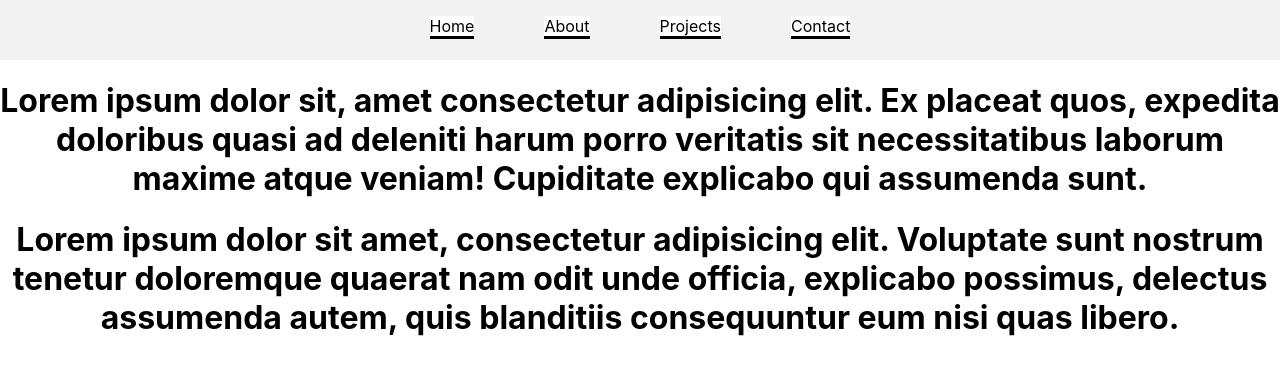
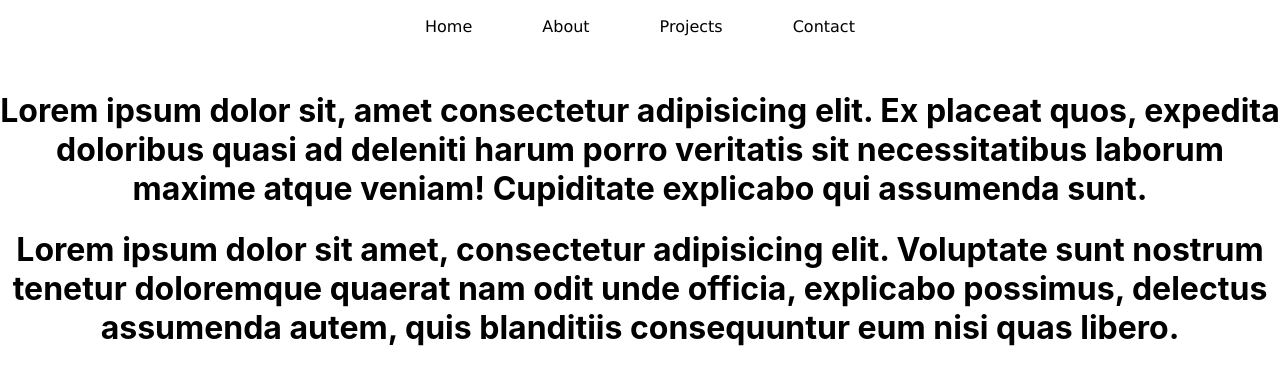
Before and after one commit to droxuz/Andrew_Nong_Portfolio, a React (Create React App) app in the folder my-react-app/: page / in a window 1280 px wide. Shown: the top 384 px of the page. Built offline with nearby package versions, Linux system fonts and the light colour scheme.

Commit message:
Fixed Hover

```diff
--- a/my-react-app/src/Components/HeadNavigation/HeadNavigation.css
+++ b/my-react-app/src/Components/HeadNavigation/HeadNavigation.css
@@ -3,7 +3,8 @@ body{
 }
 
 .naviBar{
-    background-color: hsl(0, 0%, 95%);
+    height: 70px;
+    /*background-color: hsl(0, 0%, 95%);*/
     position: sticky;
     top: 0;
     display: flex;
@@ -21,7 +22,7 @@ body{
     background-color: white;
     text-decoration: none;
     display: inline-block;
-    border-bottom-style: solid;
+    font-family: Verdana, Geneva, Tahoma, sans-serif;
     margin-left: 25px;
     margin-right: 25px;
     margin-bottom: 5px;
@@ -32,7 +33,7 @@ body{
 }
 
 .naviBar a:hover{
-    padding: 2px;
-    border-radius: 3px;
-    background-color: hsl(189, 94%, 90%);
+    border-bottom: solid;
+    border-width: 2px;
+    border-radius: 1px;
 }
--- a/my-react-app/src/Components/HeadNavigation/HeadNavigation.jsx
+++ b/my-react-app/src/Components/HeadNavigation/HeadNavigation.jsx
@@ -13,8 +13,9 @@ function HeadNavigation(){
                     transition= {{ delay: 0.5, duration: 0.7}}
                     variants={fadeInfromTop}
                     whileHover={{
-                        scale: 1.1,
+                        scale: 1.2,
                         transition: {duration: 0.5},
+                        textShadow: "0px 0px 8px rgb(215, 160, 252)",
                     }}
                     href=""
                     >
@@ -27,8 +28,9 @@ function HeadNavigation(){
                     transition= {{ delay: 0.5, duration: 0.9}}
                     variants={fadeInfromTop}
                     whileHover={{
-                        scale: 1.1,
+                        scale: 1.2,
                         transition: {duration: 0.5},
+                        textShadow: "0px 0px 8px rgb(215, 160, 252)",
                     }}
                     href=""
                     >
@@ -43,8 +45,9 @@ function HeadNavigation(){
                     transition= {{ delay: 0.5, duration: 1.1}}
                     variants={fadeInfromTop}
                     whileHover={{
-                        scale: 1.1,
+                        scale: 1.2,
                         transition: {duration: 0.5},
+                        textShadow: "0px 0px 8px rgb(215, 160, 252)",
                     }}
                     href=""
                     >
@@ -59,8 +62,9 @@ function HeadNavigation(){
                     transition= {{ delay: 0.5, duration: 1.3}}
                     variants={fadeInfromTop}
                     whileHover={{
-                        scale: 1.1,
+                        scale: 1.2,
                         transition: {duration: 0.5},
+                        textShadow: "0px 0px 8px rgb(215, 160, 252)",
                     }}
                     href=""
                     >
```
